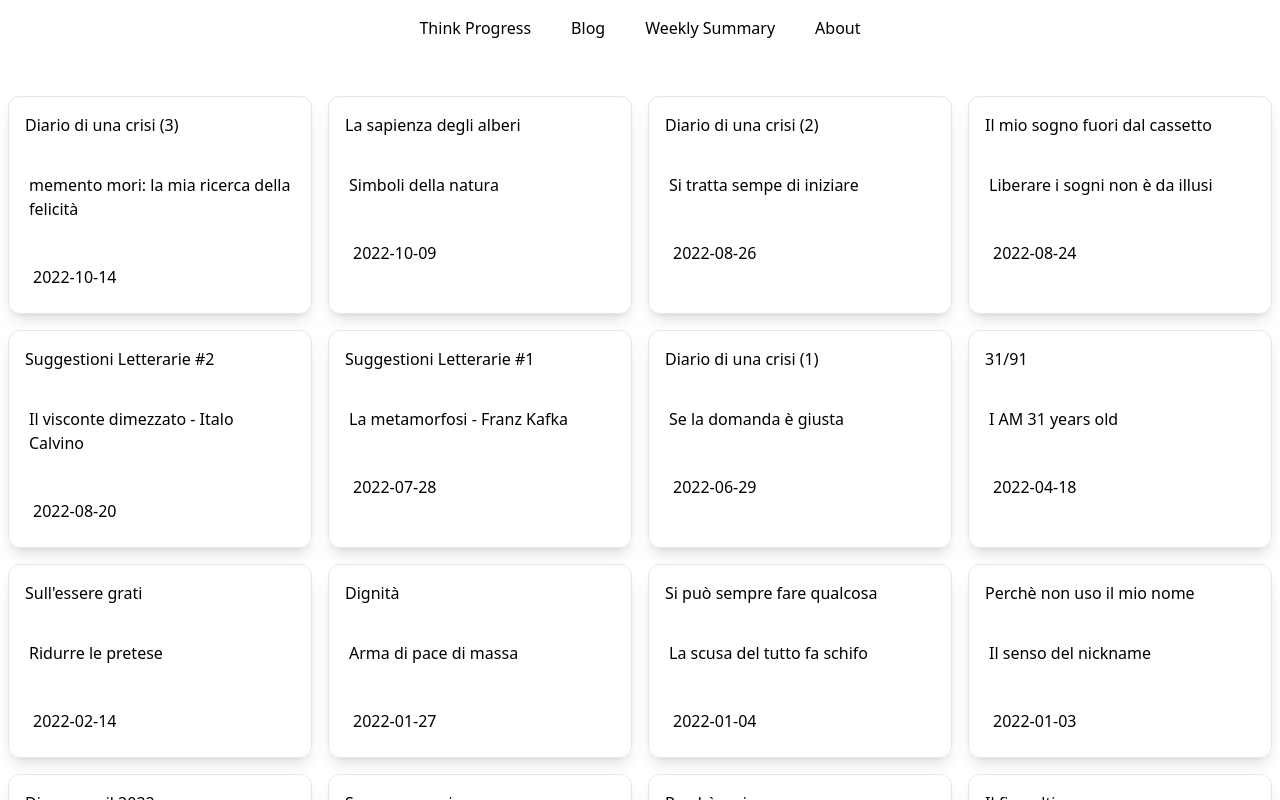
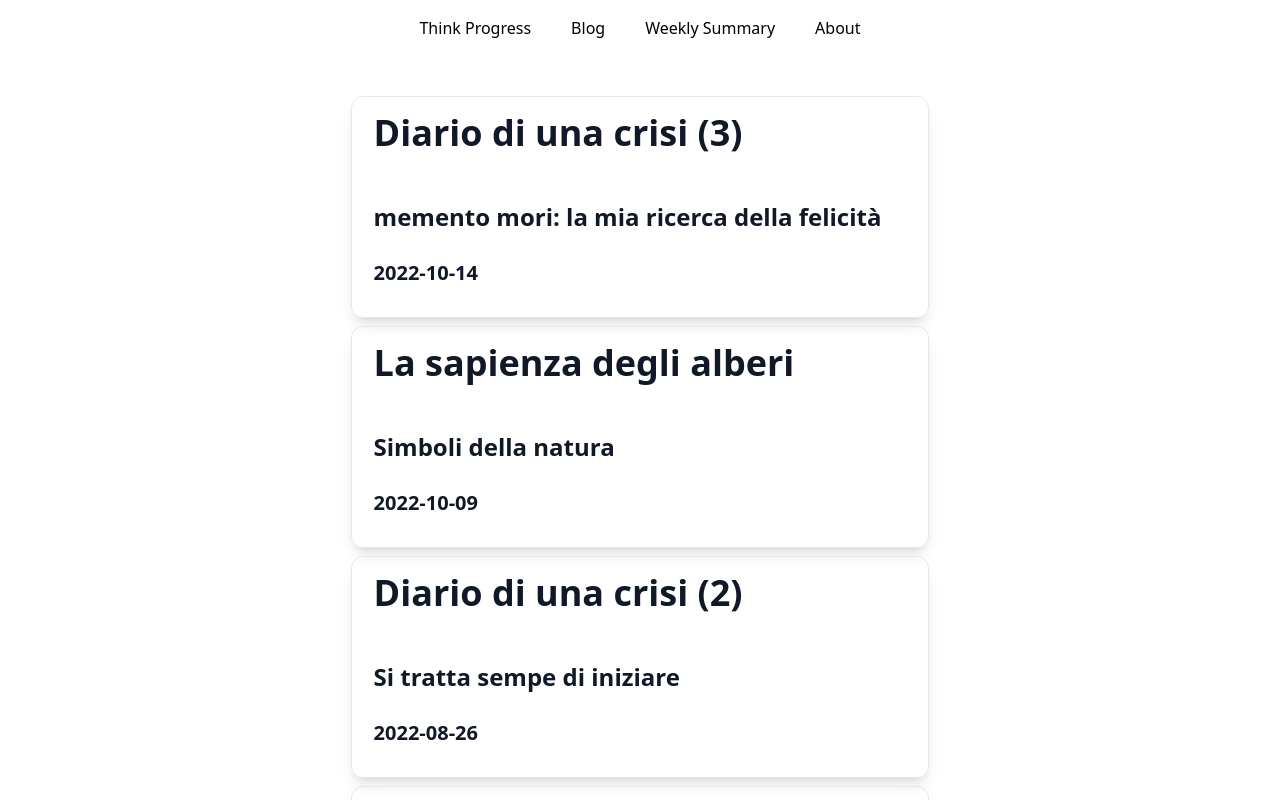
Before and after one commit to informatropico/ThinkProgress, a Next.js app: page /post/blog/blog in a window 1280 px wide. Shown: the top 800 px of the page. Built offline with nearby package versions, Linux system fonts and the light colour scheme.

Commit message:
piccoli bit di stile

```diff
--- a/pages/index.js
+++ b/pages/index.js
@@ -5,7 +5,7 @@ export default function Home() {
     <>
       <div className="flex flex-col px-4">
         <h1 className="font-mono text-xl">Think progress</h1>
-        <h2 className="font-mono text-lg">Sono ancora molto brutto ma funziono</h2>
+        <h2 className="font-mono text-lg">Sono ancora molto brutto ma funziono. Un po' alla volta migliorerò.</h2>
       </div>
 
       <div className="flex flex-row px-4">
--- a/pages/post/blog/blog.js
+++ b/pages/post/blog/blog.js
@@ -27,21 +27,21 @@ export async function getStaticProps() {
 
 export default function Blog({ posts }) {
   return (
-    <div className="grid grid-cols-1 md:grid-cols-3 lg:grid-cols-4 p-4 md:p-0">
+    <ul className="list-none prose mx-auto">
       {posts.map(({ slug, frontmatter }) => (
-        <div
+        <li
           key={slug}
           className="border border-gray-200 m-2 rounded-xl shadow-lg overflow-hidden flex flex-col"
         >
           <Link href={`/post/blog/${slug}`}>
-            <a>
-              <h1 className="p-4">{frontmatter.title}</h1>
-              <h2 className="p-5">{frontmatter.subtitle}</h2>
-              <h2 className="p-6">{frontmatter.date}</h2>
+            <a className="no-underline">
+              <h1 className="pt-4 pb-0 pl-4">{frontmatter.title}</h1>
+              <h2 className="pt-0 pb-0 pl-4">{frontmatter.subtitle}</h2>
+              <h3 className="pt-0 pb-4 pl-4">{frontmatter.date}</h3>
             </a>
           </Link>
-        </div>
+        </li>
       ))}
-    </div>
+    </ul>
   );
 }
```
